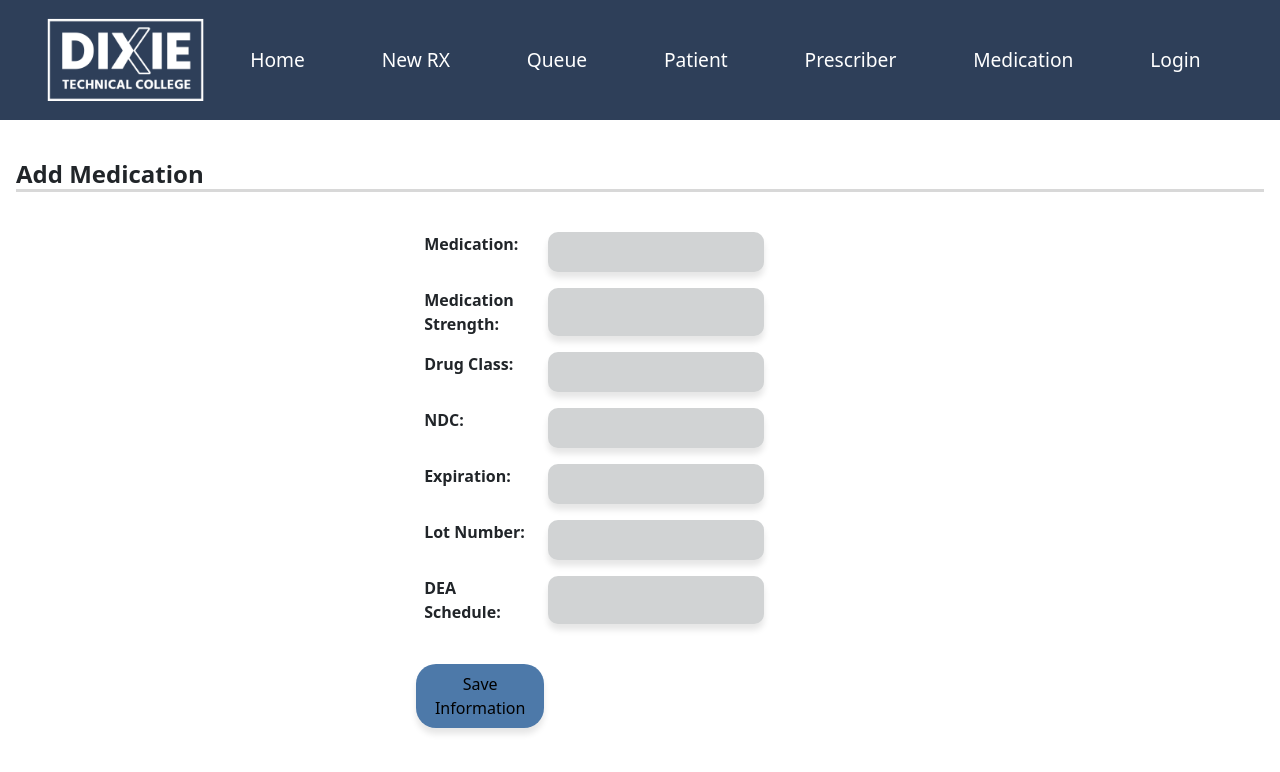
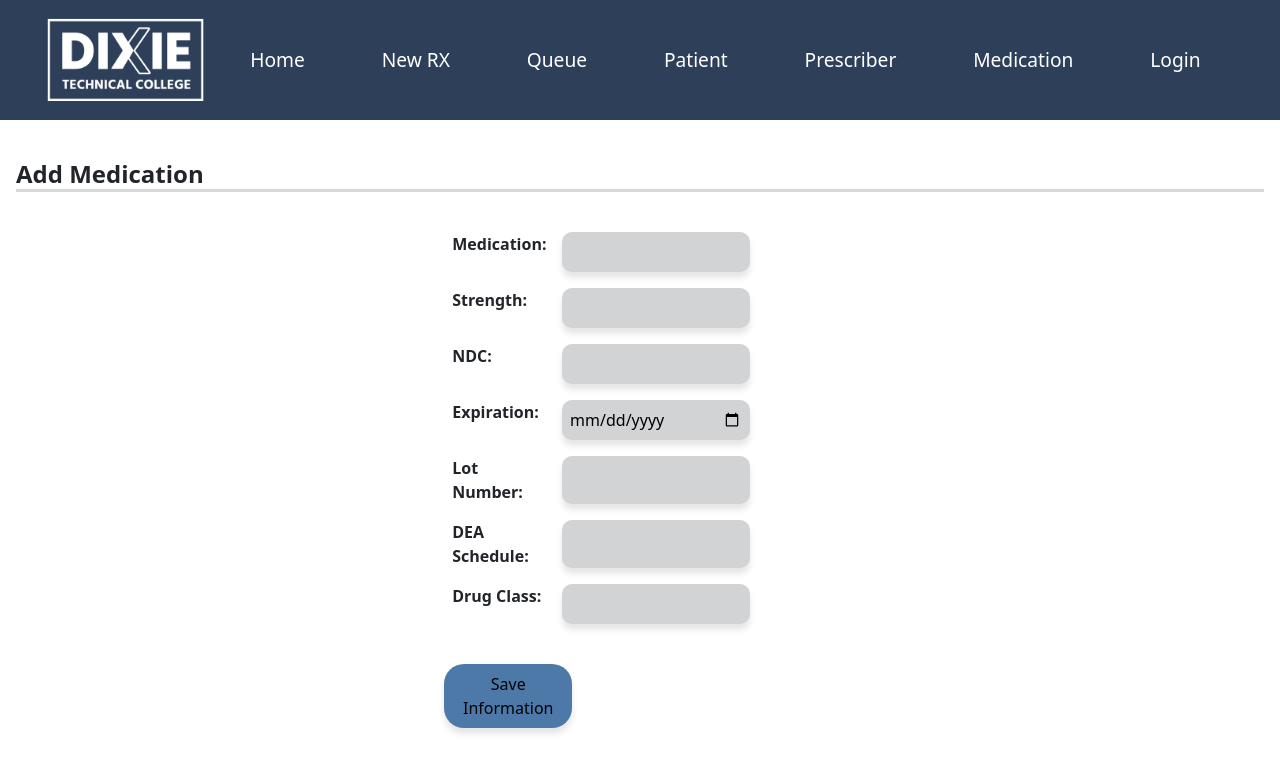
Before and after one commit to izzyhymas/pharma-edu, a React (Vite) app in the folder frontend/: page /medication/add in a window 1280 px wide. Shown: the top 772 px of the page. Built offline with nearby package versions, Linux system fonts and the light colour scheme.

Commit message:
Add API call to create medication

```diff
--- a/frontend/src/pages/Medication/AddMedication.tsx
+++ b/frontend/src/pages/Medication/AddMedication.tsx
@@ -1,42 +1,120 @@
-import styles from "./AddMedication.module.css"
+import React, { useState } from "react";
 
-function AddMedication() {
+import styles from "./AddMedication.module.css";
+
+const AddMedication: React.FC = () => {
+  const [formData, setFormData] = useState({
+    name: "",
+    strength: "",
+    ndc: "",
+    expiration: "",
+    lot_number: "",
+    dea_schedule: "",
+    drug_class: "",
+  });
+
+  const handleChange = (e: React.ChangeEvent<HTMLInputElement>) => {
+    const { name, value } = e.target;
+    setFormData((prevData) => ({
+      ...prevData,
+      [name]: value,
+    }));
+  };
+
+  const handleSubmit = async (e: React.FormEvent) => {
+    e.preventDefault();
+
+    try {
+      const response = await fetch("http://127.0.0.1:8000/rx-items", {
+        method: "POST",
+        headers: {
+          "Content-Type": "application/json",
+        },
+        body: JSON.stringify(formData),
+      });
+
+      if (response.ok) {
+        console.log("Medication added successfully");
+      } else {
+        console.log("Error loading medication");
+      }
+    } catch (error) {
+      console.error("Error:", error);
+    }
+  };
+
   return (
     <div className={styles.addMedicationProfilePage}>
       <div className={styles.addMedicationProfileTitle}>
         <h3>Add Medication</h3>
         <hr></hr>
       </div>
+      <form onSubmit={handleSubmit}>
         <div className={styles.addMedicationProfileContainer}>
           <div className={styles.addMedicationInfo}>
             <div className={styles.addMedicationInfoFields}>
               <label>
                 <p>Medication:</p>
-              <input type="text"></input>
+                <input
+                  type="text"
+                  name="name"
+                  value={formData.name}
+                  onChange={handleChange}
+                ></input>
               </label>
               <label>
-              <p>Medication Strength:</p>
-              <input type="text"></input>
+                <p>Strength:</p>
+                <input
+                  type="text"
+                  name="strength"
+                  value={formData.strength}
+                  onChange={handleChange}
+                ></input>
+              </label>
+              <label>
+                <p>NDC:</p>
+                <input
+                  type="text"
+                  name="ndc"
+                  value={formData.ndc}
+                  onChange={handleChange}
+                ></input>
+              </label>
+              <label>
+                <p>Expiration:</p>
+                <input
+                  type="date"
+                  name="expiration"
+                  value={formData.expiration}
+                  onChange={handleChange}
+                ></input>
+              </label>
+              <label>
+                <p>Lot Number:</p>
+                <input
+                  type="text"
+                  name="lot_number"
+                  value={formData.lot_number}
+                  onChange={handleChange}
+                ></input>
+              </label>
+              <label>
+                <p>DEA Schedule:</p>
+                <input
+                  type="text"
+                  name="dea_schedule"
+                  value={formData.dea_schedule}
+                  onChange={handleChange}
+                ></input>
               </label>
               <label>
                 <p>Drug Class:</p>
-              <input type="text"></input>
-            </label>
-            <label>
-              <p>NDC:</p>
-              <input type="text"></input>
-            </label>
-            <label>
-              <p>Expiration:</p>
-              <input type="text"></input>
-            </label>
-            <label>
-              <p>Lot Number:</p>
-                <input type="text"></input>
-            </label>
-            <label>
-              <p>DEA Schedule:</p>
-              <input type="text"></input>
+                <input
+                  type="text"
+                  name="drug_class"
+                  value={formData.drug_class}
+                  onChange={handleChange}
+                ></input>
               </label>
               <div className={styles.GeneralButtonContainer}>
                 <button type="submit">Save Information</button>
@@ -44,8 +122,9 @@ function AddMedication() {
             </div>
           </div>
         </div>
+      </form>
     </div>
   );
-}
+};
 
 export default AddMedication;
```
Lines whose indentation alone changed are shown as unchanged.
